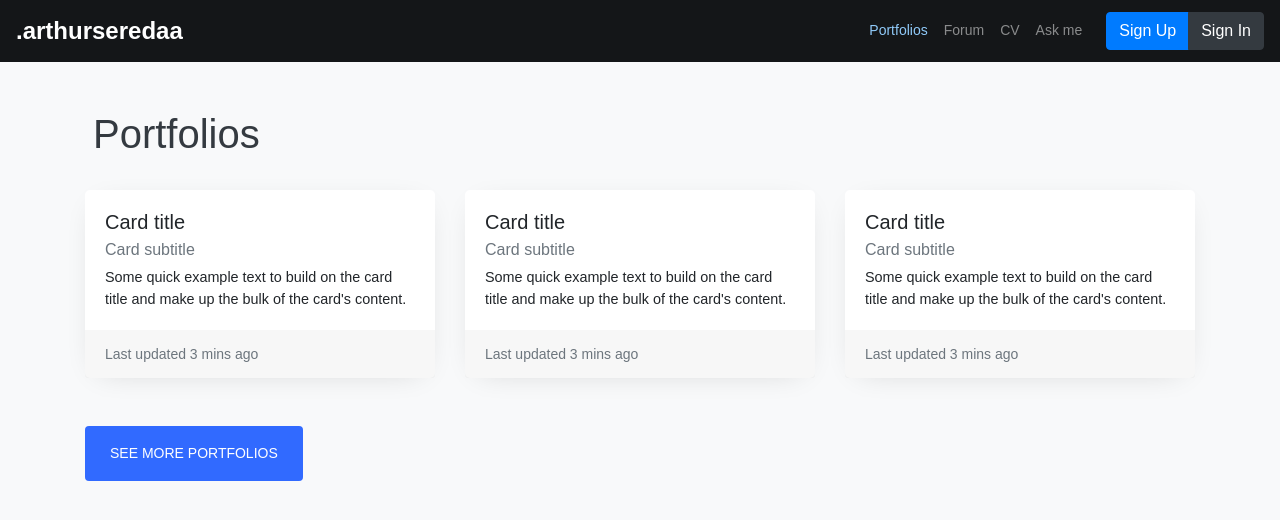
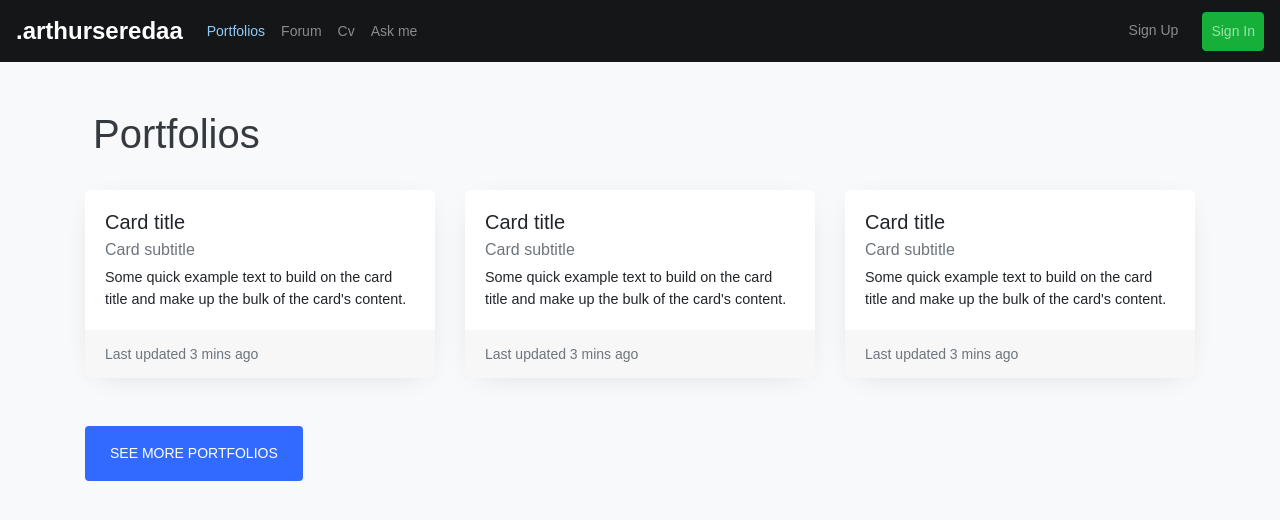
Before and after one commit to arthurseredaa/next-portfolio, a Next.js app: page /portfolios in a window 1280 px wide. Shown: the top 520 px of the page. Built offline with nearby package versions, Linux system fonts and the light colour scheme.

Commit message:
Improving AppNavbar component

```diff
--- a/components/shared/Navbar.js
+++ b/components/shared/Navbar.js
@@ -11,16 +11,15 @@ export const AppNavbar = () => {
     <div className="navbar-wrapper">
       <Navbar bg="black" expand="lg" className="navbar-dark fj-mw9">
         <Link href="/" passHref>
-          <Navbar.Brand className="navbar-brand mr-3 font-weight-bold">
+          <Navbar.Brand style={{outline: "none"}} className="navbar-brand mr-3 font-weight-bold">
             .arthurseredaa
           </Navbar.Brand>
         </Link>
-        <Navbar.Toggle aria-controls="basic-navbar-nav" />
+        <Navbar.Toggle style={{outline: "none"}} aria-controls="basic-navbar-nav" />
         <Navbar.Collapse id="basic-navbar-nav">
-          <Nav className="ml-auto">
-            <Link href="/portfolios" passHref>
-              <a
-                className="nav-link"
+          <Nav className="mr-auto">
+            <Link href={"/portfolios"} passHref>
+              <Nav.Link
                 style={
                   router.pathname === "/portfolios"
                     ? { color: "#90CAF9" }
@@ -28,11 +27,10 @@ export const AppNavbar = () => {
                 }
               >
                 Portfolios
-              </a>
+              </Nav.Link>
             </Link>
             <Link href={"/forum/categories"} passHref>
-              <a
-                className="nav-link"
+              <Nav.Link
                 style={
                   router.pathname === "/forum/categories"
                     ? { color: "#90CAF9" }
@@ -40,49 +38,41 @@ export const AppNavbar = () => {
                 }
               >
                 Forum
-              </a>
+              </Nav.Link>
             </Link>
             <Link href={"/cv"} passHref>
-              <a
+              <Nav.Link
                 className="nav-link"
-                style={
-                  router.pathname === "/cv" ? { color: "#90CAF9" } : null
-                }
+                style={router.pathname === "/cv" ? { color: "#90CAF9" } : null}
               >
-                CV
-              </a>
+                Cv
+              </Nav.Link>
             </Link>
             <Link href={"/ask-me"} passHref>
-              <a
+              <Nav.Link
                 className="nav-link mr-3"
                 style={
                   router.pathname === "/ask-me" ? { color: "#90CAF9" } : null
                 }
               >
                 Ask me
-              </a>
+              </Nav.Link>
             </Link>
-            <ButtonGroup>
+          </Nav>
+          <Nav>
             <Link href={"/register"} passHref>
-                <Button
-                  style={
-                    router.pathname === "/login" ? { color: "#000" } : null
-                  }
+              <Nav.Link
+               className="nav-link mr-3"
+                style={router.pathname === "/login" ? { color: "#000" } : null}
               >
                 Sign Up
-                </Button>
+              </Nav.Link>
             </Link>
             <Link href={"/login"} passHref>
-                <Button
-                  variant="dark"
-                  style={
-                    router.pathname === "/login" ? { color: "#000" } : null
-                  }
-                >
+              <Nav.Link className="btn btn-success bright bg-green-2">
                 Sign In
-                </Button>
+              </Nav.Link>
             </Link>
-            </ButtonGroup>
           </Nav>
         </Navbar.Collapse>
       </Navbar>
```
Lines whose indentation alone changed are shown as unchanged.
